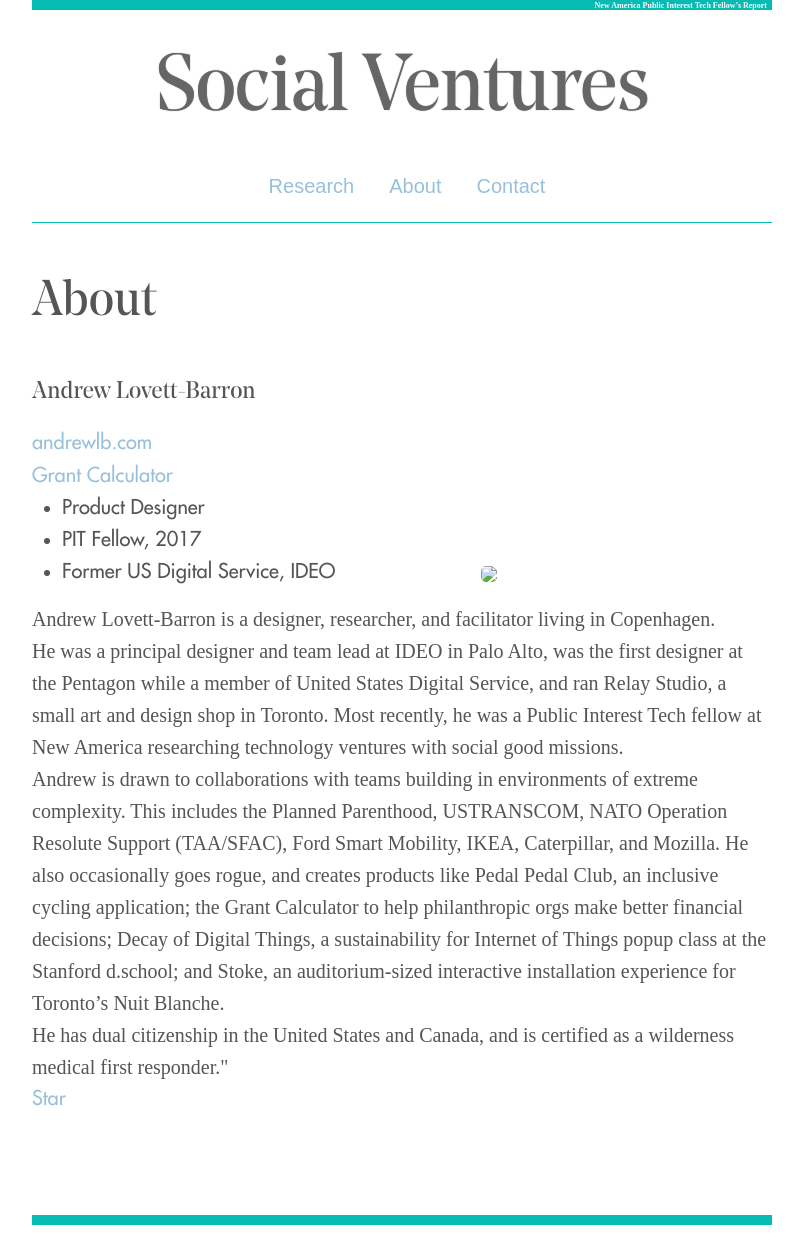
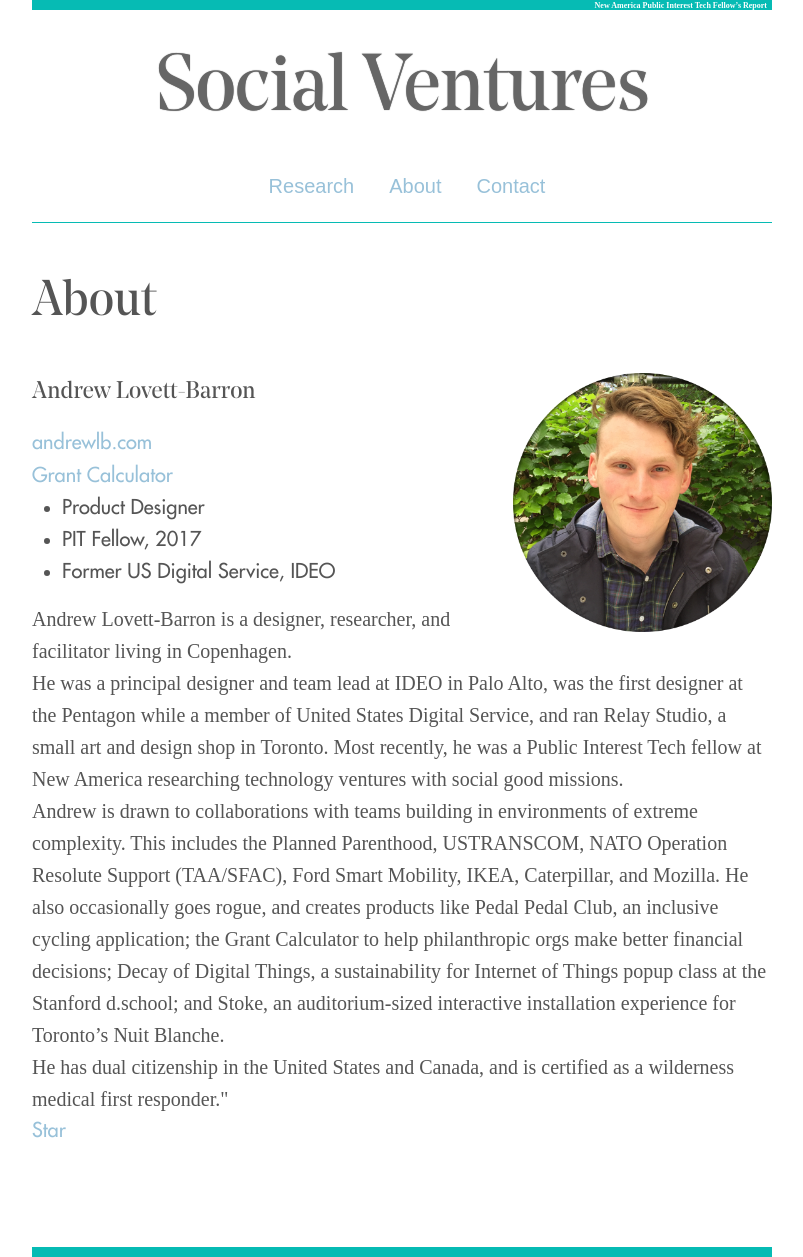
Before and after one commit to readywater/pitblog, a Jekyll site: the page built from _pages/about.md, in a window 1280 px wide. Shown: the whole page, without its empty margins (238-1041 px from the left). Built offline with Jekyll 4.4.1, drawn with Linux system fonts in a browser that asks for light colours; before the commit the page ends 1225 px from its top, so only the background shows below that.

Commit message:
updated css

```diff
--- a/_data/bio.yml
+++ b/_data/bio.yml
@@ -2,7 +2,7 @@
 -
   name: "Andrew Lovett-Barron"
   bio: "Andrew Lovett-Barron is a designer, researcher, and facilitator living in Copenhagen. <br>He was a principal designer and team lead at IDEO in Palo Alto, was the first designer at the Pentagon while a member of United States Digital Service, and ran Relay Studio, a small art and design shop in Toronto. Most recently, he was a Public Interest Tech fellow at New America researching technology ventures with social good missions. <br>Andrew is drawn to collaborations with teams building in environments of extreme complexity. This includes the Planned Parenthood, USTRANSCOM, NATO Operation Resolute Support (TAA/SFAC), Ford Smart Mobility, IKEA, Caterpillar, and Mozilla. He also occasionally goes rogue, and creates products like Pedal Pedal Club, an inclusive cycling application; the Grant Calculator to help philanthropic orgs make better financial decisions; Decay of Digital Things, a sustainability for Internet of Things popup class at the Stanford d.school; and Stoke, an auditorium-sized interactive installation experience for Toronto’s Nuit Blanche.<br>He has dual citizenship in the United States and Canada, and is certified as a wilderness medical first responder.\"\n"
-  img: images/andrew.png
+  img: /images/andrew.png
   links:
     -
       link: "http://andrewlb.com"
--- a/_sass/_layout.scss
+++ b/_sass/_layout.scss
@@ -84,6 +84,7 @@
   img {
     width: 35%;
     height: auto;
+    float:right;
   }
 }
 
```
